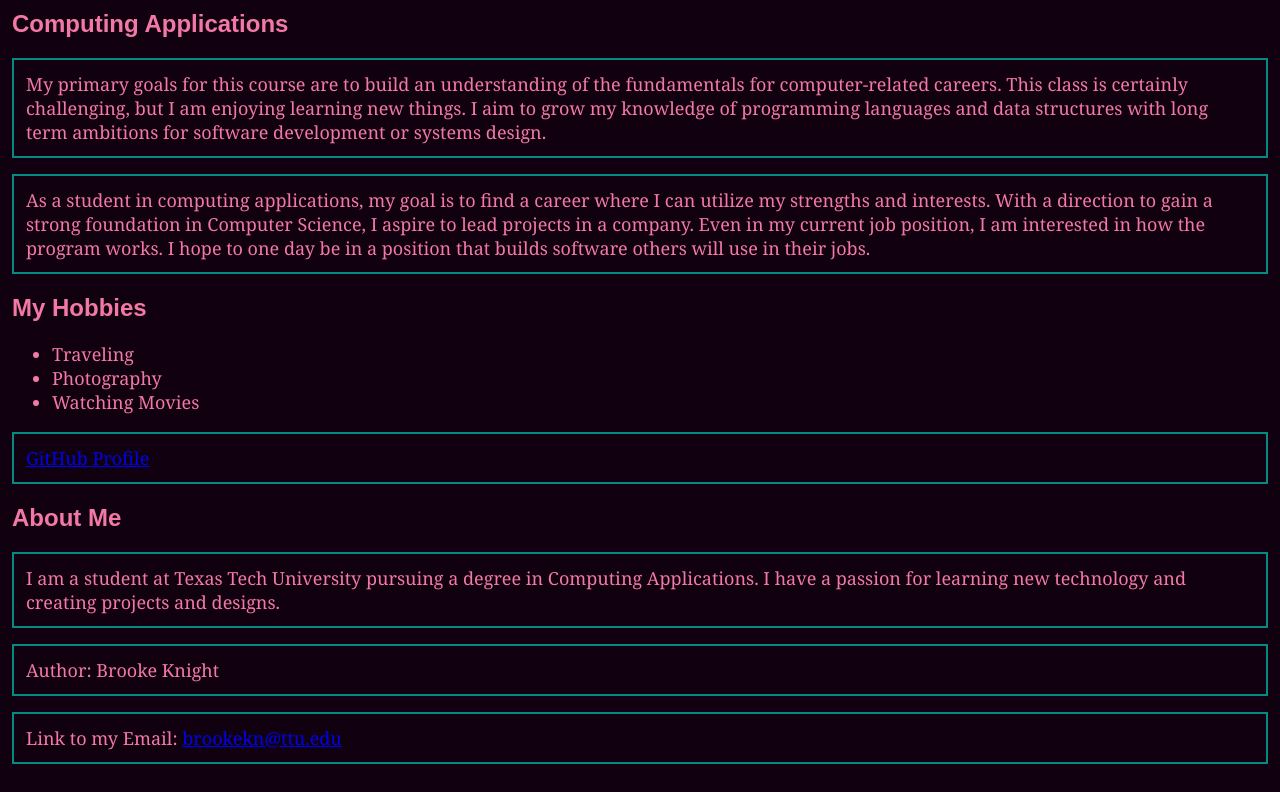
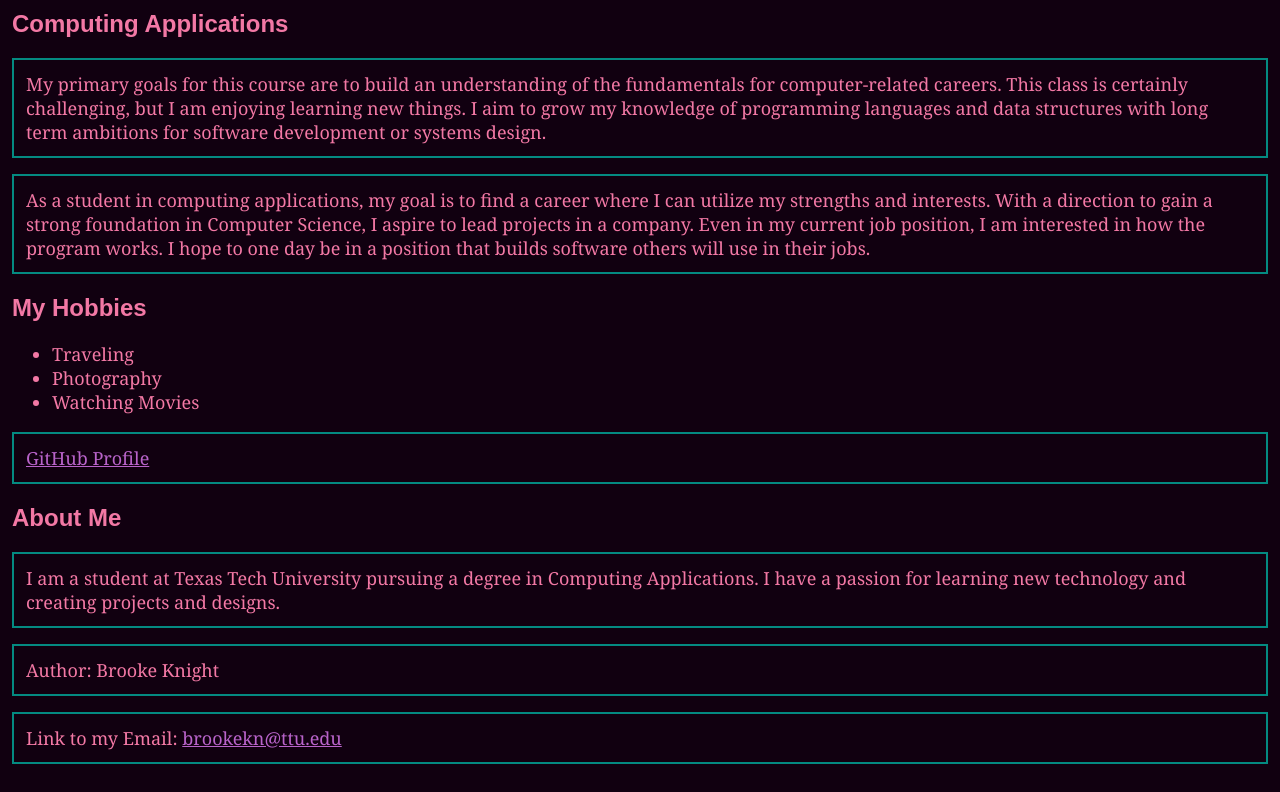
Before and after one commit to bashknight9/bashknight9.github.io, a plain HTML site: page index.html in a window 1280 px wide. Shown: the part 99-891 px from the top of the page. Drawn offline with Linux system fonts and the light colour scheme.

Commit message:
Update style.css link color
Updated link colors in style.css to give brightness to links. Color added to visited and unvisited links.

```diff
--- a/style.css
+++ b/style.css
@@ -52,3 +52,12 @@ p {
     margin: 16px auto;
     background-color: #f378a5;
 }
+/* unvisited link */
+a:link {
+  color: rgb(185, 99, 202);
+}
+
+/* visited link */
+a:visited {
+  color: rgb(231, 182, 91);
+}
```
